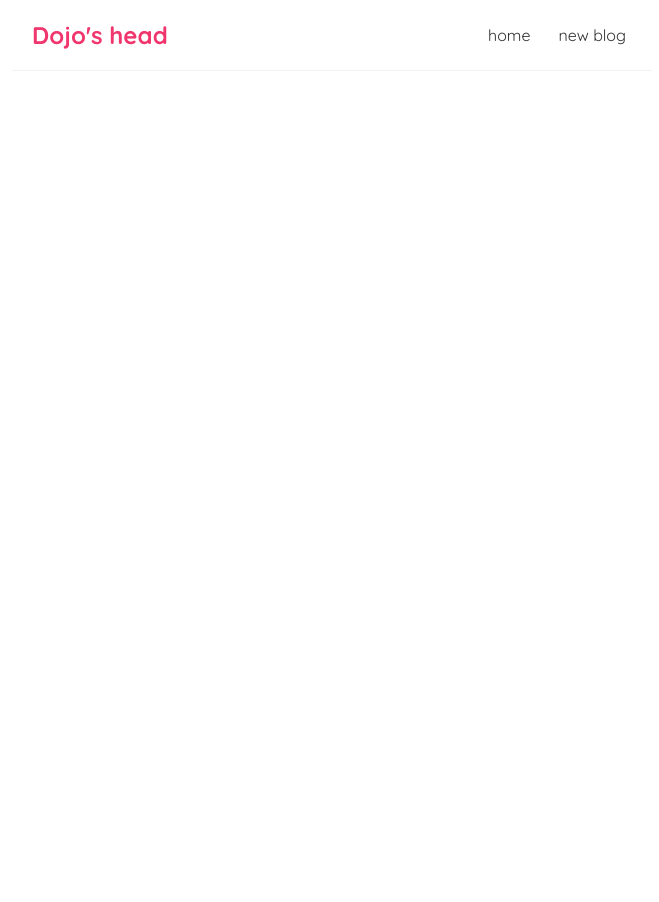
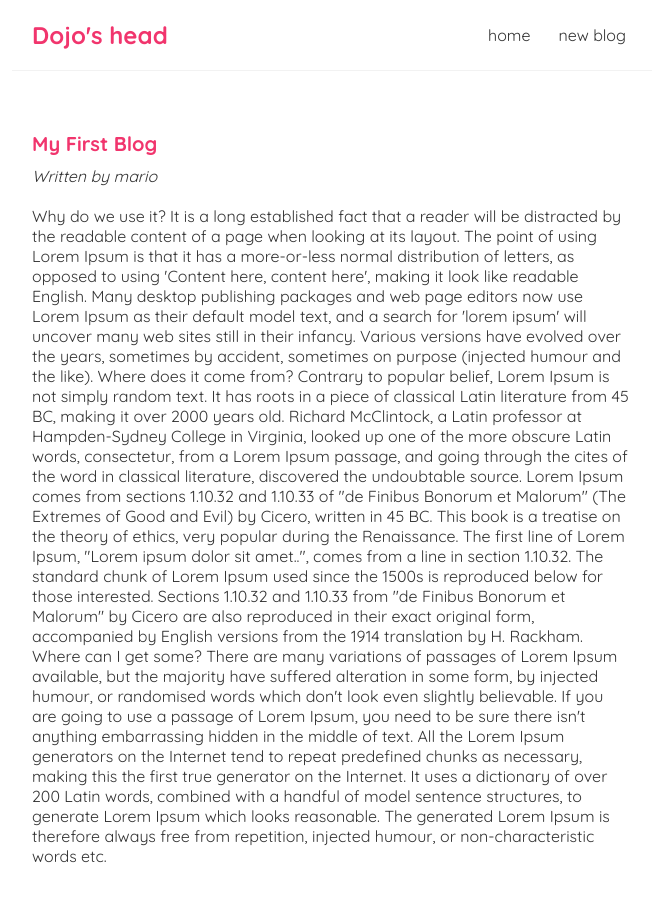
Before and after one commit to DeVal-X/dojo, a React (Create React App) app: page /blogs/1 in a window 1280 px wide. Shown: the top 902 px of the page, without its empty margins (308-967 px from the left). Before the commit the page ends 800 px from the top, so only its background shows below. Built offline with nearby package versions, Linux system fonts and the light colour scheme; data requests are answered from the project's data file.

Commit message:
defining route parameters and using previous custom hook to redirect to correponding blogs detail page

```diff
--- a/src/App.js
+++ b/src/App.js
@@ -1,7 +1,8 @@
+import { BrowserRouter as Router, Route, Switch } from 'react-router-dom';
+import BlogDetails from "./BlogDetails";
+import Create from './Create';
+import Home from'./Home';
 import Navbar from "./Navbar";
-import Home from'./Home';
-import { BrowserRouter as Router, Route, Switch } from 'react-router-dom';
-import Create from './Create';
 
 function App() {
 
@@ -17,6 +18,9 @@
             <Route path="/create">
               <Create />
             </Route>
+            <Route path="/blogs/:id">
+              <BlogDetails />
+            </Route>
           </Switch>
         </div>
       </div>
--- /dev/null
+++ b/src/BlogDetails.js
@@ -0,0 +1,24 @@
+import { useParams } from "react-router-dom/cjs/react-router-dom";
+import useFetch from "./useFetch";
+
+const BlogDetails = () => {
+
+    const { id } = useParams()
+    const {data: blog, isPending, error} = useFetch("http://localhost:8000/blogs/" + id);
+
+  return (
+    <div className="blog-details">
+      { isPending && <div>Loading...</div>}
+      { error && <div>{ error }</div>}
+      { blog && (
+        <article>
+          <h2>{blog.title} </h2>
+          <p><em>Written by {blog.author}</em></p>
+          <div>{blog.body} </div>
+        </article>
+      )}
+    </div>
+   );
+}
+
+export default BlogDetails;
--- a/src/BlogList.js
+++ b/src/BlogList.js
@@ -1,4 +1,6 @@
-const BlogList = ({blogs, title, handleDelete}) => {
+import { Link } from "react-router-dom/cjs/react-router-dom";
+
+const BlogList = ({blogs, title}) => {
 
   // const blogs = props.blogs
 
@@ -8,8 +10,10 @@
       <h2 style={{color:"rgb(253 13 81)"}}>{title}</h2>
       {blogs.map((blog)=> (
         <div className="blog-preview" key={blog.id}>
+          <Link to={`/blogs/${blog.id}`}>
           <h2>{blog.title}</h2>
           <p>author: {blog.author}</p>
+          </Link>
         </div>
       ))}
     </div>
--- a/src/index.css
+++ b/src/index.css
@@ -49,3 +49,17 @@
   color: #f1356d;
   margin-bottom: 8px;
 }
+
+.blog-preview a {
+  text-decoration: none;
+}
+
+.blog-details h2{
+  font-size: 20px;
+  color: #f1356d;
+  margin-bottom: 10px;
+}
+
+.blog-details div{
+  margin: 20px auto;
+}
--- a/src/useFetch.js
+++ b/src/useFetch.js
@@ -23,8 +23,12 @@
         setError(null)
       })
       .catch(err => {
-        setError(err.message)
-        setIsPending(false)
+        if (err.name === 'AbortError') {
+
+        } else {
+          setError(err.message)
+          setIsPending(false)
+        }
       })
 
       return () => abortCont.abort()
```
